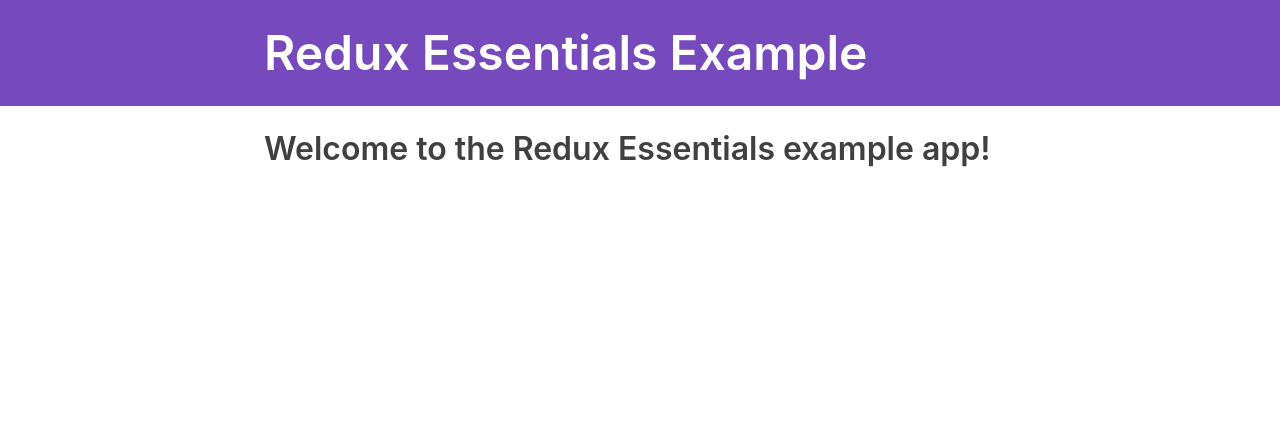
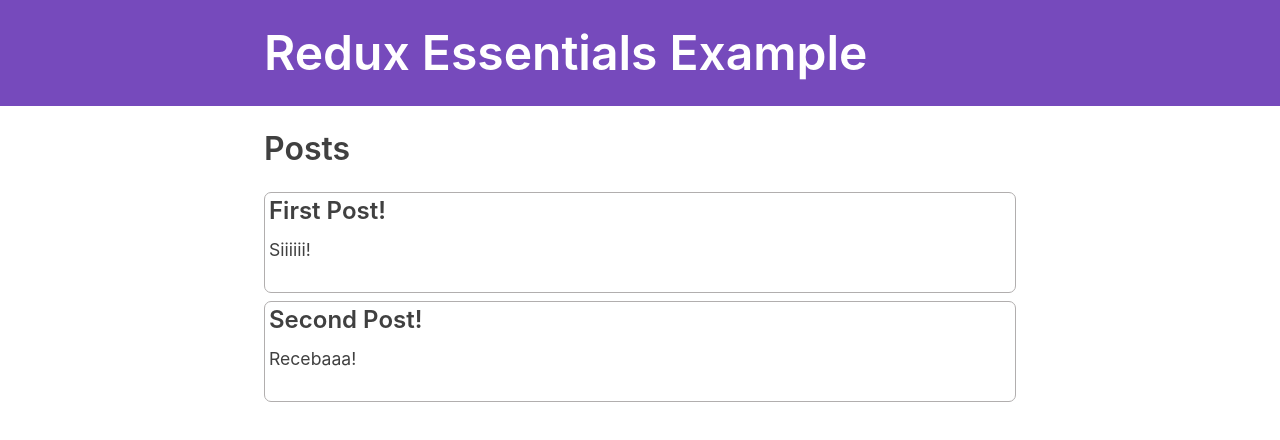
Before and after one commit to mrjuda/bookstore-redux, a React (Create React App) app: page / in a window 1280 px wide. Shown: the top 440 px of the page. Built offline with nearby package versions, Linux system fonts and the light colour scheme; what @mswjs/data, mock-socket, txtgen would draw is missing.

Commit message:
Add first version os posts page

```diff
--- a/src/App.js
+++ b/src/App.js
@@ -1,12 +1,13 @@
-import React from 'react'
+import React from 'react';
 import {
   BrowserRouter as Router,
   Switch,
   Route,
   Redirect,
-} from 'react-router-dom'
+} from 'react-router-dom';
 
 import { Navbar } from './app/Navbar'
+import { PostsList } from './features/posts/PostsList';
 
 function App() {
   return (
@@ -18,9 +19,9 @@
             exact
             path="/"
             render={() => (
-              <section>
-                <h2>Welcome to the Redux Essentials example app!</h2>
-              </section>
+              <React.Fragment>
+                <PostsList />
+              </React.Fragment>
             )}
           />
           <Redirect to="/" />
--- a/src/app/store.js
+++ b/src/app/store.js
@@ -1,5 +1,8 @@
 import { configureStore } from '@reduxjs/toolkit'
+import postsReducer from '../features/posts/postsSlice';
 
 export default configureStore({
-  reducer: () => ({}),
-})
+  reducer: {
+    posts: postsReducer,
+  },
+});
--- /dev/null
+++ b/src/features/posts/PostsList.js
@@ -0,0 +1,22 @@
+// PostsList.js
+
+import React from "react";
+import { useSelector } from "react-redux";
+
+export const PostsList = () => {
+  const posts = useSelector(state => state.posts);
+
+  const renderedPosts = posts.map(post => (
+    <article className="post-excerpt" key={post.id}>
+      <h3>{post.title}</h3>
+      <p className="post-content">{post.content.substring(0, 100)}</p>
+    </article>
+  ))
+
+  return (
+    <section className="posts-list">
+      <h2>Posts</h2>
+      {renderedPosts}
+    </section>
+  );
+};
```
